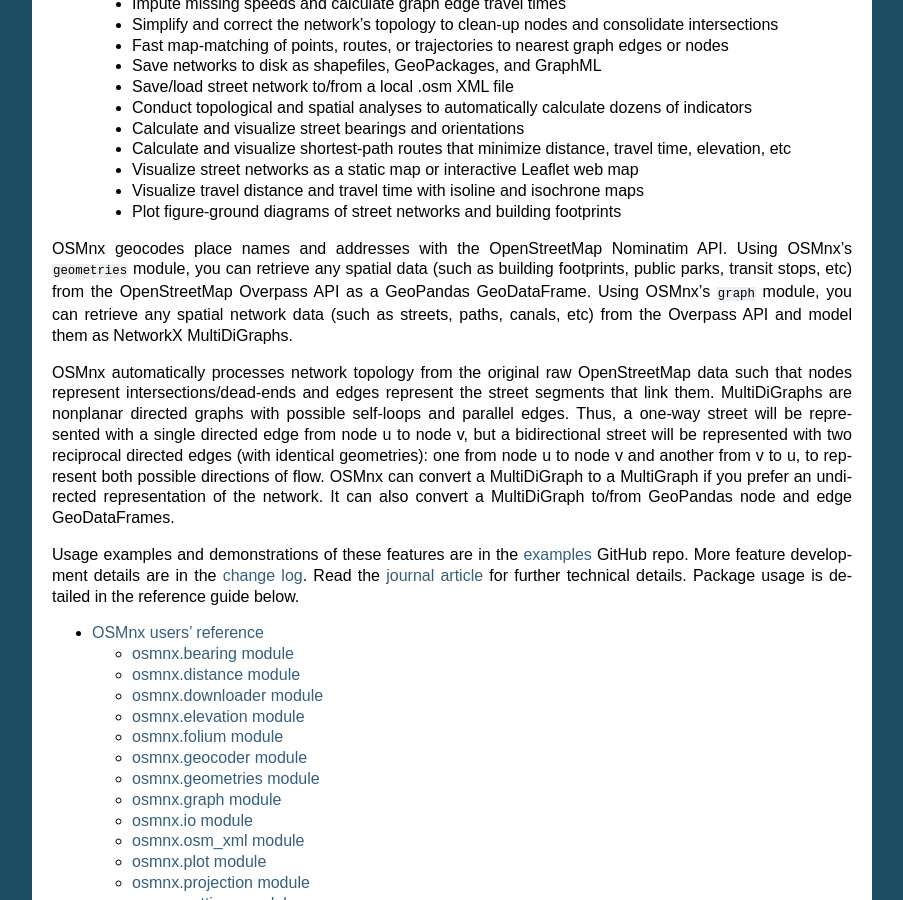
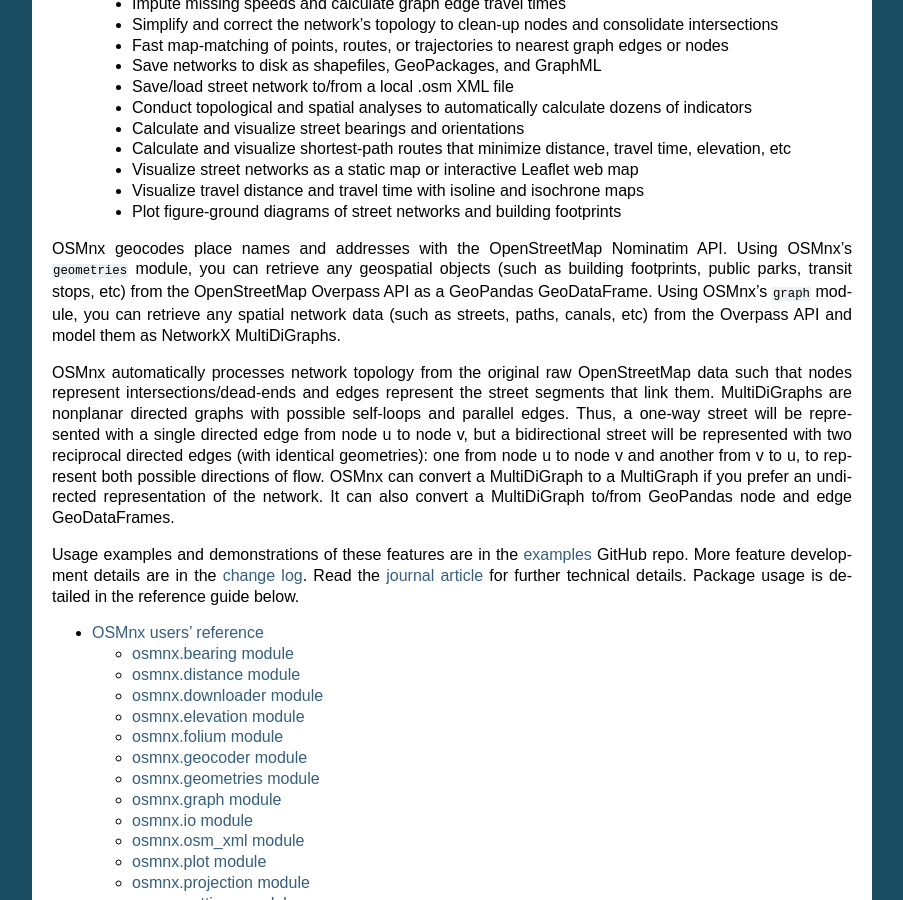
Before and after one commit to gboeing/osmnx, a Sphinx documentation site: the page built from docs/source/index.rst, in a window 1280 px wide and 900 px high, scrolled down 944 px. Shown: the whole window, without its empty margins (198-1101 px from the left). Built offline with Sphinx 7.4.7, drawn with Linux system fonts in a browser that asks for light colours.

Commit message:
update docs

```diff
--- a/docs/source/index.rst
+++ b/docs/source/index.rst
@@ -47,7 +47,7 @@
   * Visualize travel distance and travel time with isoline and isochrone maps
   * Plot figure-ground diagrams of street networks and building footprints
 
-OSMnx geocodes place names and addresses with the OpenStreetMap Nominatim API. Using OSMnx's :code:`geometries` module, you can retrieve any spatial data (such as building footprints, public parks, transit stops, etc) from the OpenStreetMap Overpass API as a GeoPandas GeoDataFrame. Using OSMnx's :code:`graph` module, you can retrieve any spatial network data (such as streets, paths, canals, etc) from the Overpass API and model them as NetworkX MultiDiGraphs.
+OSMnx geocodes place names and addresses with the OpenStreetMap Nominatim API. Using OSMnx's :code:`geometries` module, you can retrieve any geospatial objects (such as building footprints, public parks, transit stops, etc) from the OpenStreetMap Overpass API as a GeoPandas GeoDataFrame. Using OSMnx's :code:`graph` module, you can retrieve any spatial network data (such as streets, paths, canals, etc) from the Overpass API and model them as NetworkX MultiDiGraphs.
 
 OSMnx automatically processes network topology from the original raw OpenStreetMap data such that nodes represent intersections/dead-ends and edges represent the street segments that link them. MultiDiGraphs are nonplanar directed graphs with possible self-loops and parallel edges. Thus, a one-way street will be represented with a single directed edge from node u to node v, but a bidirectional street will be represented with two reciprocal directed edges (with identical geometries): one from node u to node v and another from v to u, to represent both possible directions of flow. OSMnx can convert a MultiDiGraph to a MultiGraph if you prefer an undirected representation of the network. It can also convert a MultiDiGraph to/from GeoPandas node and edge GeoDataFrames.
 
```
